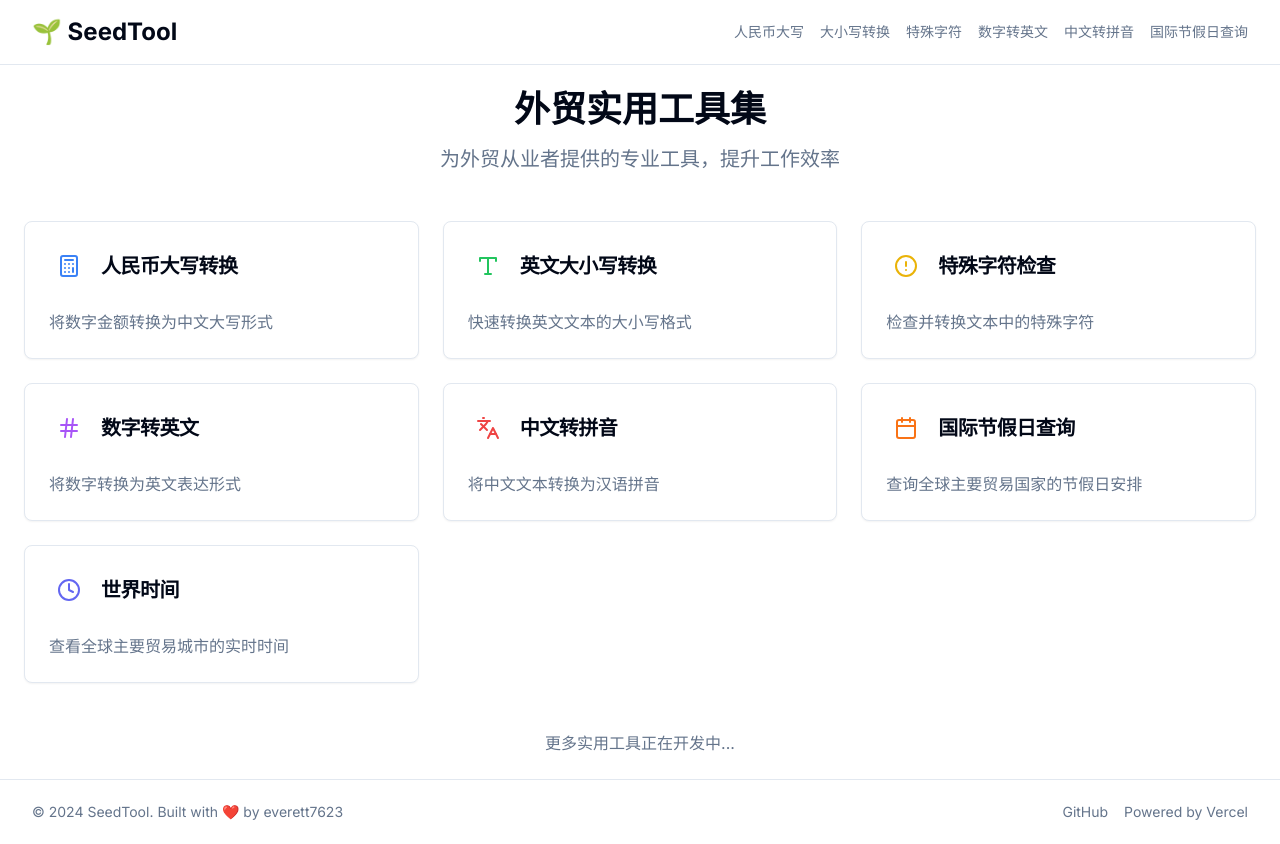
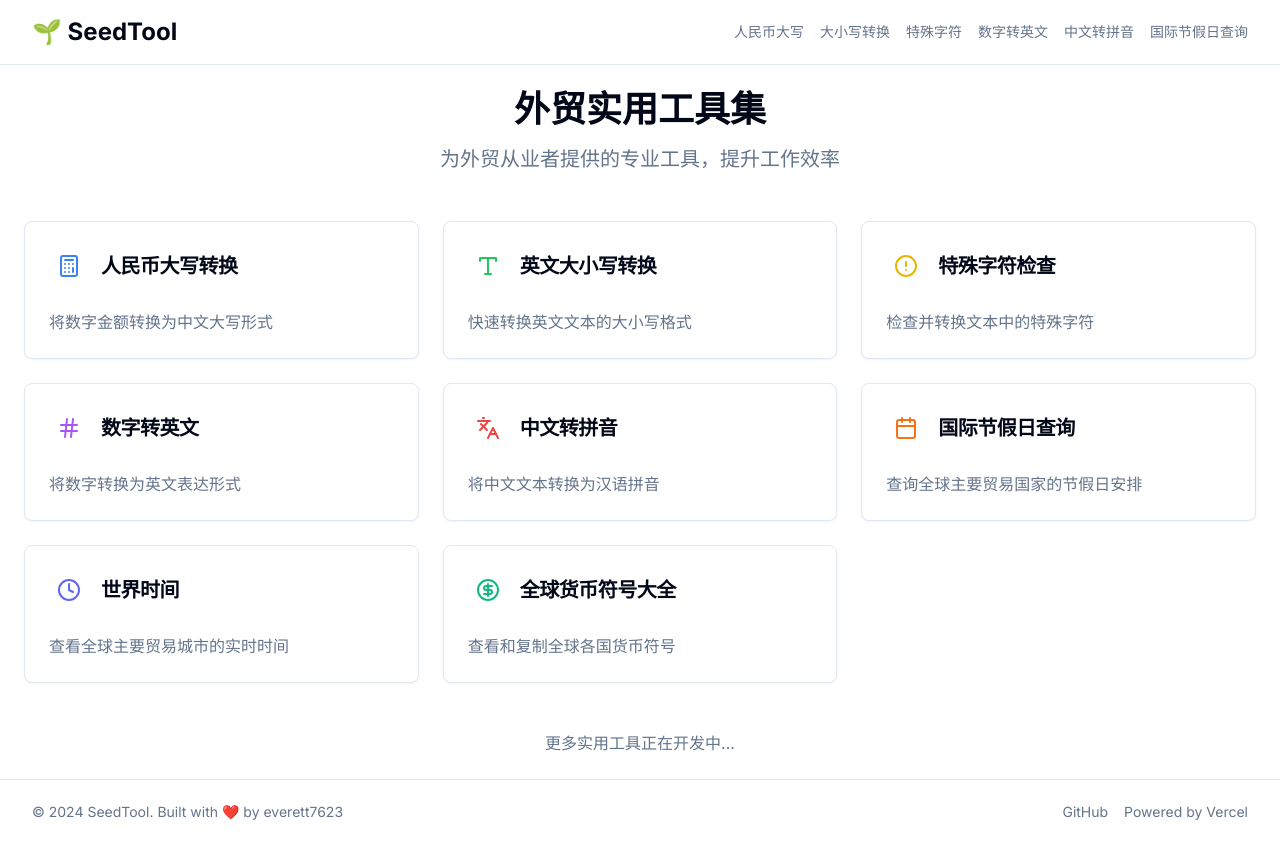
Before and after one commit to everett7623/Globokit, a Next.js app: page / in a window 1280 px wide. Built offline with nearby package versions, Linux system fonts and the light colour scheme.

Commit message:
Update page.tsx

```diff
--- a/app/page.tsx
+++ b/app/page.tsx
@@ -1,5 +1,5 @@
 // 路径: seedtool/app/page.tsx
-// 更新时间: 2025-07-18
+// 更新时间: 2025-07-19
 // 说明: 添加了世界时间工具
 
 import Link from 'next/link'
@@ -11,7 +11,8 @@ import {
   Hash,
   Languages,
   Calendar,
-  Clock
+  Clock,
+  CircleDollarSign
 } from 'lucide-react'
 
 const tools = [
@@ -63,6 +64,13 @@ const tools = [
     icon: Clock,
     href: '/tools/world-time',
     color: 'text-indigo-500'
+  },
+  {
+    title: '全球货币符号大全',
+    description: '查看和复制全球各国货币符号',
+    icon: CircleDollarSign,
+    href: '/tools/currency-symbols',
+    color: 'text-emerald-500'
   }
 ]
 
```
